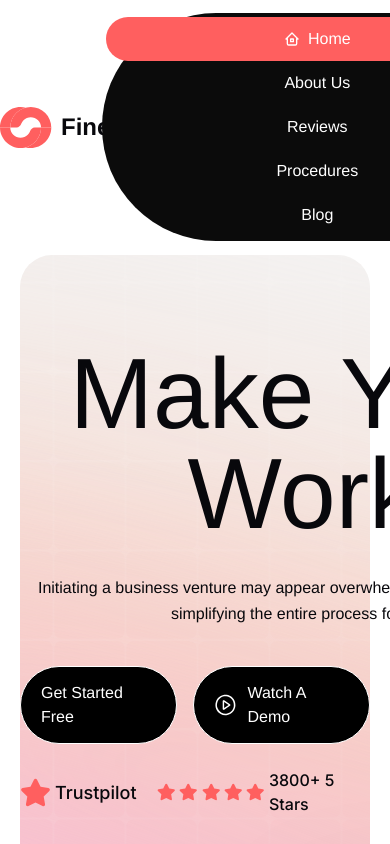
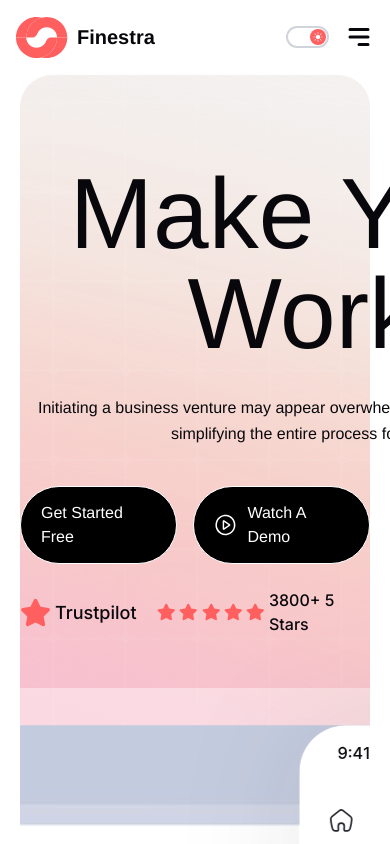
Before and after one commit to MostafaKamalAsif/Finestra, a React (Vite) app: page / in a window 390 px wide. Shown: the top 844 px of the page. Built offline with nearby package versions, Linux system fonts and the light colour scheme.

Commit message:
Header responsive

```diff
--- a/src/Components/Layouts.jsx/Header.jsx
+++ b/src/Components/Layouts.jsx/Header.jsx
@@ -2,52 +2,58 @@ import React, { useState } from 'react'
 import Image from '../Image'
 import Logo from '/src/assets/Logo.svg'
 import { TbHome2 } from "react-icons/tb";
-import { FaUser } from "react-icons/fa";
+import { FaUser, FaNewspaper } from "react-icons/fa";
 import { RiChat3Line } from "react-icons/ri";
 import { MdOutlineMedicalServices } from "react-icons/md";
-import { FaNewspaper } from "react-icons/fa";
+import { HiMenuAlt3, HiX } from "react-icons/hi";
 import Mode from '../Mode';
 import Flex from '../Flex';
 
 const Header = ({ scrollToSection, refs }) => {
   const [active, setActive] = useState('Home');
+  const [mobileMenuOpen, setMobileMenuOpen] = useState(false);
+
+  const menuItems = [
+    { name: 'Home', icon: <TbHome2 />, ref: refs.Home },
+    { name: 'About Us', icon: <FaUser />, ref: refs.About },
+    { name: 'Reviews', icon: <RiChat3Line />, ref: refs.Reviews },
+    { name: 'Procedures', icon: <MdOutlineMedicalServices />, ref: refs.Transfer },
+    { name: 'Blog', icon: <FaNewspaper />, ref: refs.Footer }
+  ];
+
+  const handleClick = (item) => {
+    setActive(item.name);
+    scrollToSection(item.ref);
+    setMobileMenuOpen(false);
+  };
 
   return (
-    <header className=' bg-white dark:bg-gray-900 animate-fade-in-down'>
-      <div className="flex  max-w-[1400px] m-auto pt-[13px] pb-3.5 justify-between items-center">
+    <header className='bg-white dark:bg-gray-900 animate-fade-in-down sticky top-0 z-50'>
+      <div className="flex max-w-[1400px] m-auto pt-[13px] pb-3.5 px-4 md:px-6 lg:px-8 justify-between items-center">
+        {/* Logo */}
         <div className='flex items-center gap-x-[9px]'>
-          <Image imgsrc={Logo} className={'pt-1 pb-0.5 hover-scale'}/>
-          <h3 className='text-TextColor text-[24px] font-bold'>Finestra</h3>
+          <Image imgsrc={Logo} className={'pt-1 pb-0.5 hover-scale'} />
+          <h3 className='text-TextColor text-[20px] md:text-[24px] font-bold'>Finestra</h3>
         </div>
 
-        <div className='flex items-center justify-between'>
-
-           {/* Menu for desktop */}
-        <ul className=' md:flex w-[440px] p-1 bg-[#0B0B0B] dark:bg-gray-800 justify-center rounded-full'>
-          {[
-            { name: 'Home', icon: <TbHome2 className='animate-rotate-in'/> , ref: refs.Home },
-            { name: 'About Us', icon: <FaUser className='animate-rotate-in'/>, ref: refs.About },
-            { name: 'Reviews', icon: <RiChat3Line className='animate-rotate-in'/>, ref: refs.Reviews },
-            { name: 'Procedures', icon: <MdOutlineMedicalServices className='animate-rotate-in'/>, ref: refs.Transfer },
-            { name: 'Blog', icon: <FaNewspaper className='animate-rotate-in'/>, ref: refs.Footer }
-          ].map((item, idx) => (
+        {/* Desktop Menu */}
+        <div className='hidden lg:flex items-center justify-between'>
+          <ul className='flex w-[440px] p-1 bg-[#0B0B0B] dark:bg-gray-800 justify-center rounded-full'>
+            {menuItems.map((item) => (
               <li
-              key={idx}
-              onClick={() => { setActive(item.name); scrollToSection(item.ref); setMenuOpen(false) }}
+                key={item.name}
+                onClick={() => handleClick(item)}
                 className={`flex gap-x-2 items-center text-[16px] duration-300 cursor-pointer py-2.5 px-3 justify-center hover-scale
                   ${active === item.name ? 'bg-[#FF5F5F] rounded-full text-white' : 'text-white'}`}
               >
-              {active === item.name && item.icon} {item.name}
+                {active === item.name && React.cloneElement(item.icon, { className: 'animate-rotate-in' })} {item.name}
               </li>
             ))}
           </ul>
 
-          {/* Right items */}
+          {/* Right Items */}
           <div className="flex items-center gap-x-6 pl-32 py-1">
-            <div className="hover-scale">
-              <Mode/>
-            </div>
-
+            <Mode />
             <Flex className={`gap-x-2.5 hover-scale`}>
               <div className="w-10 h-10 rounded-full bg-[#000000]/20 dark:bg-white/20 overflow-hidden relative">
                 <div className="absolute left-0 top-0 w-[4px] h-full bg-[#F2F2F4] dark:bg-gray-700 progress-animate"></div>
@@ -57,8 +63,52 @@ const Header = ({ scrollToSection, refs }) => {
                 <span className='w-6 h-6 text-[16px] rounded-full border-2 border-black dark:border-white font-bold text-center animate-spin-slow'>$</span>
               </Flex>
             </Flex>
+            <button className='px-7.5 py-[11px] rounded-[52px] border-2 border-[#D1D5DB] dark:border-gray-600 text-TextColor dark:text-white hover-border-glow button-press'>
+              Sign In
+            </button>
+          </div>
+        </div>
 
-            <button className='px-7.5 py-[11px] rounded-[52px] border-2 border-[#D1D5DB] dark:border-gray-600 text-TextColor dark:text-white hover-border-glow button-press'>
+        {/* Mobile Menu Button */}
+        <div className="flex lg:hidden items-center gap-x-3 md:gap-x-4">
+          <Mode />
+          <button className='hidden md:block px-4 md:px-6 py-2 md:py-[11px] rounded-[52px] border-2 border-[#D1D5DB] dark:border-gray-600 text-TextColor dark:text-white text-sm md:text-base hover-border-glow button-press'>
+            Sign In
+          </button>
+          <button onClick={() => setMobileMenuOpen(!mobileMenuOpen)} className="text-TextColor cursor-pointer dark:text-white text-3xl hover-scale">
+            {mobileMenuOpen ? <HiX /> : <HiMenuAlt3 />}
+          </button>
+        </div>
+      </div>
+
+      {/* Mobile Menu Dropdown */}
+      <div className={`lg:hidden overflow-hidden transition-all duration-300 ease-in-out ${mobileMenuOpen ? 'max-h-screen opacity-100' : 'max-h-0 opacity-0'}`}>
+        <div className="bg-[#0B0B0B] dark:bg-gray-800 mx-4 mb-4 rounded-3xl p-4 animate-fade-in-down">
+          <ul className='flex flex-col gap-y-2'>
+            {menuItems.map(item => (
+              <li
+                key={item.name}
+                onClick={() => handleClick(item)}
+                className={`flex gap-x-3 items-center text-[16px] duration-300 cursor-pointer py-3 px-4 rounded-full hover-scale
+                  ${active === item.name ? 'bg-[#FF5F5F] text-white' : 'text-white'}`}
+              >
+                {item.icon} {item.name}
+              </li>
+            ))}
+          </ul>
+
+          {/* Mobile Footer */}
+          <div className="mt-4 pt-4 border-t border-gray-700 flex flex-col gap-y-3">
+            <Flex className={`gap-x-2.5 justify-center`}>
+              <div className="w-10 h-10 rounded-full bg-white/20 overflow-hidden relative">
+                <div className="absolute left-0 top-0 w-[4px] h-full bg-gray-400 progress-animate"></div>
+              </div>
+              <Flex className={`gap-x-[7px]`}>
+                <span className='text-white text-[16px]'>+pro </span>
+                <span className='w-6 h-6 text-[16px] rounded-full border-2 border-white font-bold text-center text-white'>$</span>
+              </Flex>
+            </Flex>
+            <button className='md:hidden w-full py-3 rounded-full border-2 border-gray-600 text-white hover-border-glow button-press'>
               Sign In
             </button>
           </div>
```
Lines whose indentation alone changed are shown as unchanged.
